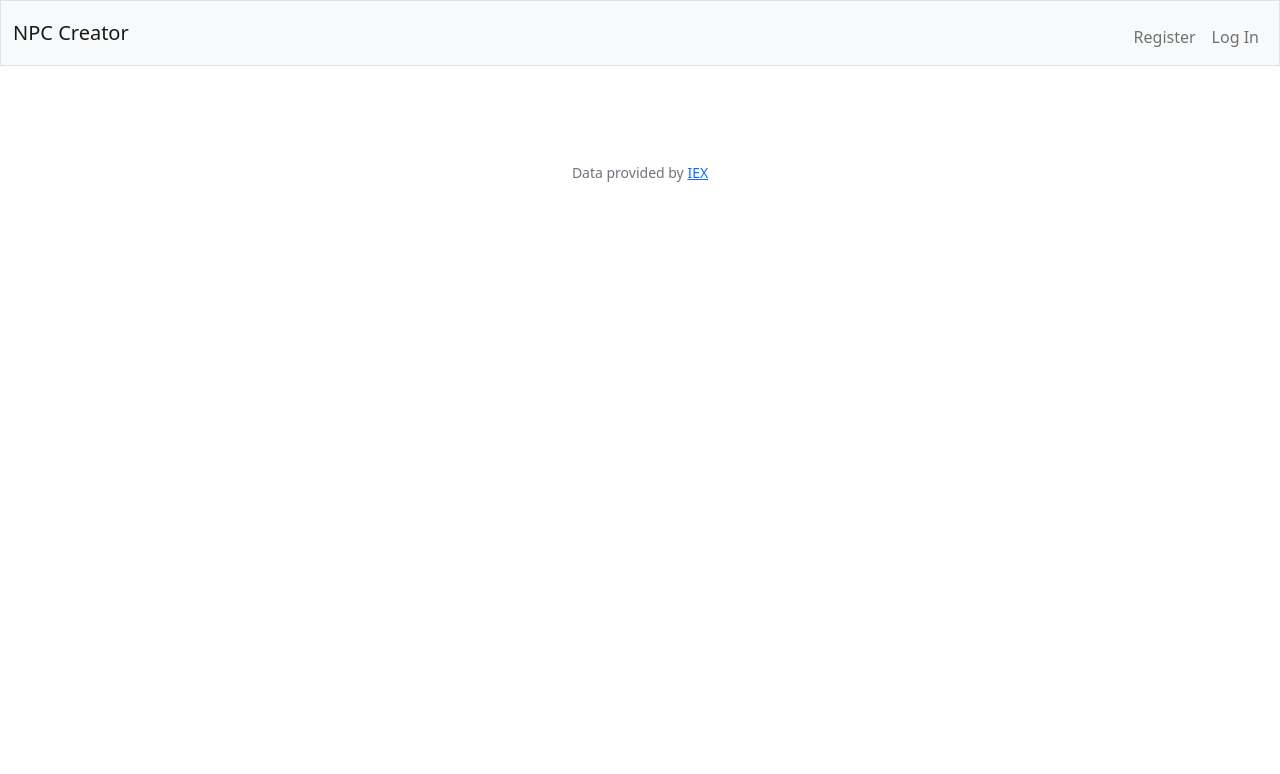
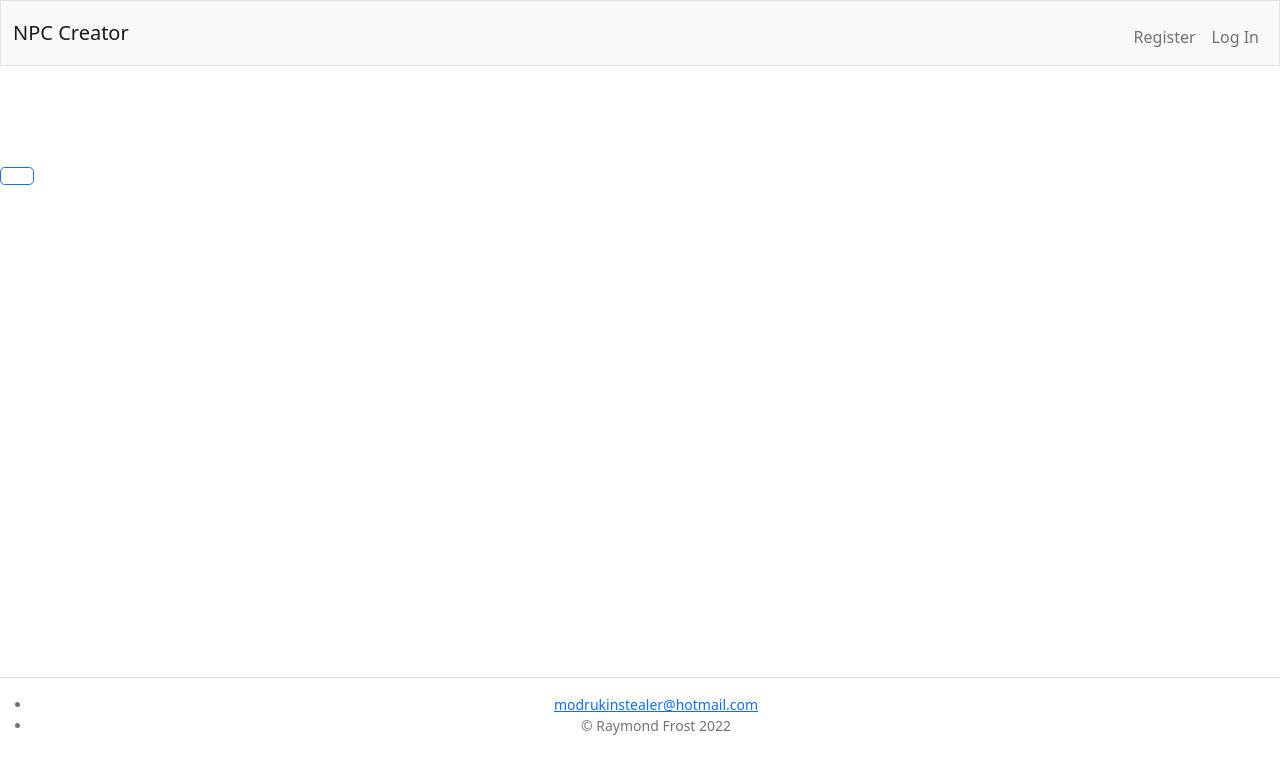
Before and after one commit to ModruKinstealer/NPC_Creator, a Flask app: template templates/layout.html in a window 1280 px wide. Shown: the top 774 px of the page. Run offline with Flask 2, Linux system fonts and the light colour scheme; the template is opened without the code that fills it, so the values that code supplies are empty.

Commit message:
modified footer and added a back to top button

```diff
--- a/templates/layout.html
+++ b/templates/layout.html
@@ -63,9 +63,19 @@
         <main class="container-fluid py-5 text-center">
             {% block main %}{% endblock %}
         </main>
-
-        <footer class="mb-5 small text-center text-muted">
-            Data provided by <a href="https://iexcloud.io/">IEX</a>
+        <button type="button" class="btn btn-outline-primary btn-rounded btn-floating btn-lg" id="btn-back-to-top">
+            <i class="fas fa-arrow-up"></i>
+        </button>
+        <footer class="mb-5 small text-center text-muted fixed-bottom">
+            <div>
+                <hr>
+            </div>
+                <ul>
+                    <li>
+                        <a href="mailto:modrukinstealer@hotmail.com"><i class="fa-solid fa-envelope"></i> modrukinstealer@hotmail.com</a>
+                    </li>
+                    <li id="copyright"> &copy; Raymond Frost 2022</li>
+                </ul>
         </footer>
 
     </body>
```
